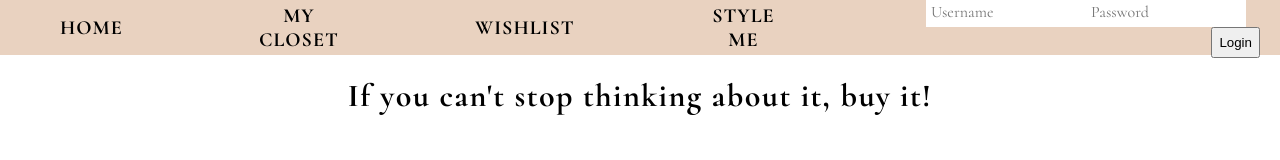
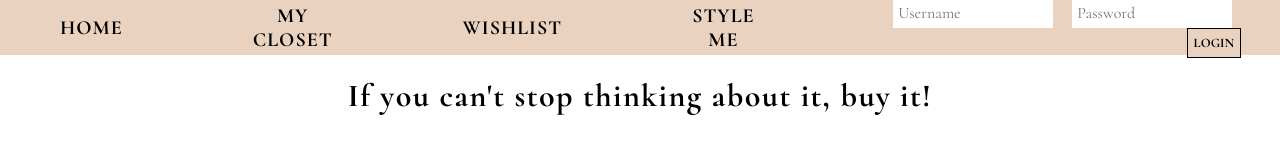
Before and after one commit to diharzainudin/outfit-generator, a React (Vite) app: page / in a window 1280 px wide. Shown: the top 160 px of the page. Built offline with nearby package versions, Linux system fonts and the light colour scheme.

Commit message:
12 styled login button

```diff
--- a/src/App.css
+++ b/src/App.css
@@ -110,7 +110,7 @@ img {
   cursor: pointer;
 }
 
-/*this styles the input container*/
+/*Style the input container*/
 .login-container {
   float: right;
 }
@@ -119,6 +119,7 @@ img {
 .navbar input[type='text'] {
   padding: 5px;
   font-family: 'Cormorant', serif;
+  margin-right: 19px;
   font-size: 16px;
   border: none;
   width: 150px;
@@ -127,7 +128,15 @@ img {
 /* Style the button inside the input container */
 .navbar .login-container button {
   float: right;
+  font-family: 'Cormorant', serif;
+  text-transform: uppercase;
+  font-weight: bold;
   padding: 6px;
+  margin-right: 19px;
+  font-size: 13px;
+  background: #e9d2c0;
+  border: 1px solid black;
+  cursor: pointer;
 }
 
 .footerbar {
```
